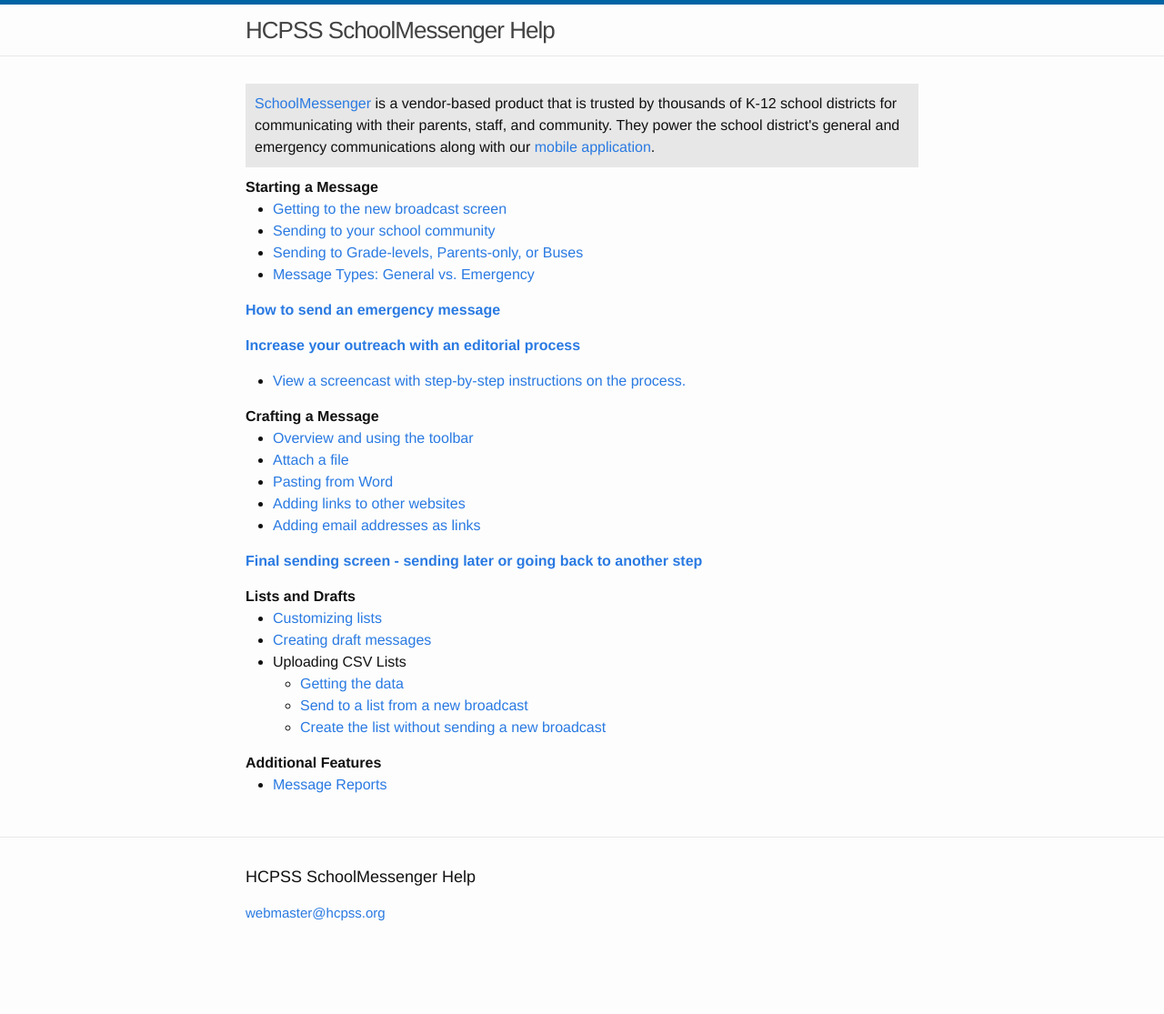
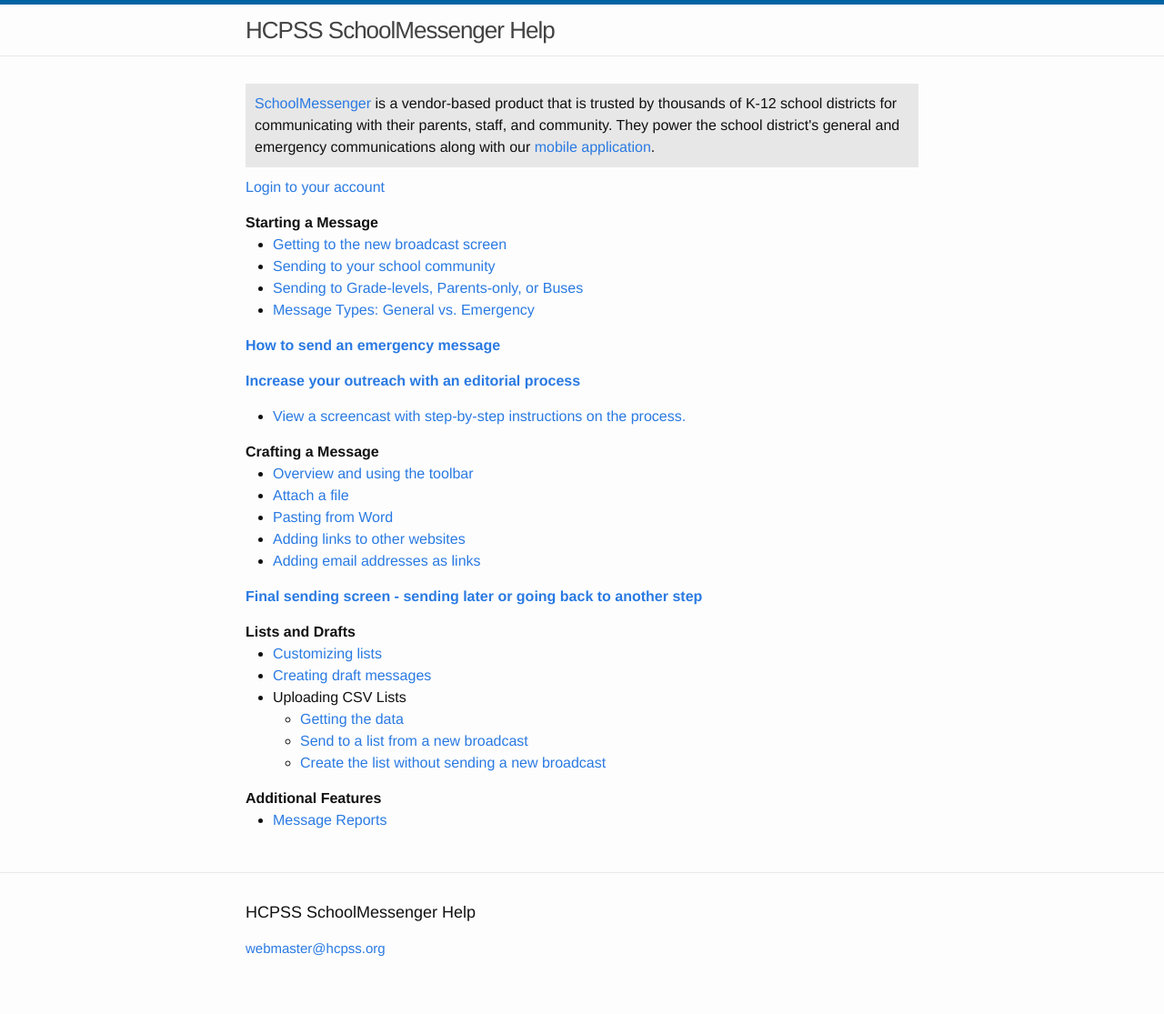
Before and after one commit to HCPSS/school-messenger-help, a Jekyll site: the page built from index.html, in a window 1280 px wide. Shown: the whole page at 91% size. Built offline with Jekyll 4.4.1, drawn with Linux system fonts in a browser that asks for light colours; before the commit the page ends 1076 px from its top, so only the background shows below that.

Commit message:
Login link for users

```diff
--- a/index.html
+++ b/index.html
@@ -8,6 +8,7 @@
 <a href="https://www.schoolmessenger.com" target="_blank">SchoolMessenger</a> is a vendor-based product that is trusted by thousands of K-12 school districts for communicating with their parents, staff, and community. They power the school district's general and emergency communications along with our <a href="http://launch.customschoolapp.net/hcpss/" target="_blank">mobile application</a>.
 </div>
 
+  <p><a href="https://asp.schoolmessenger.com/hcpss/index.php" target="_blank">Login to your account</a></p>
   <strong>Starting a Message</strong>
     <ul>
       <li><a href="/school-messenger-help/2014/02/17/quickly-send.html">Getting to the new broadcast screen</a></li>
```
